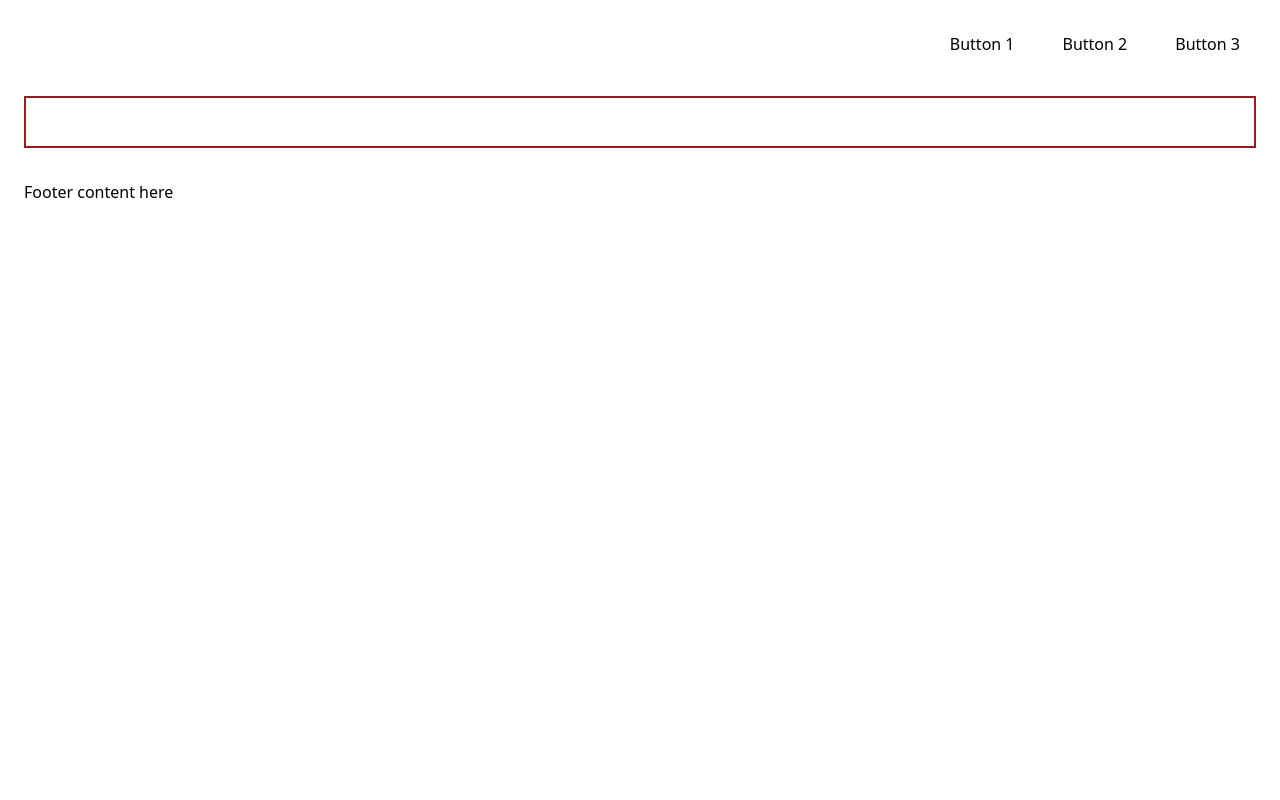
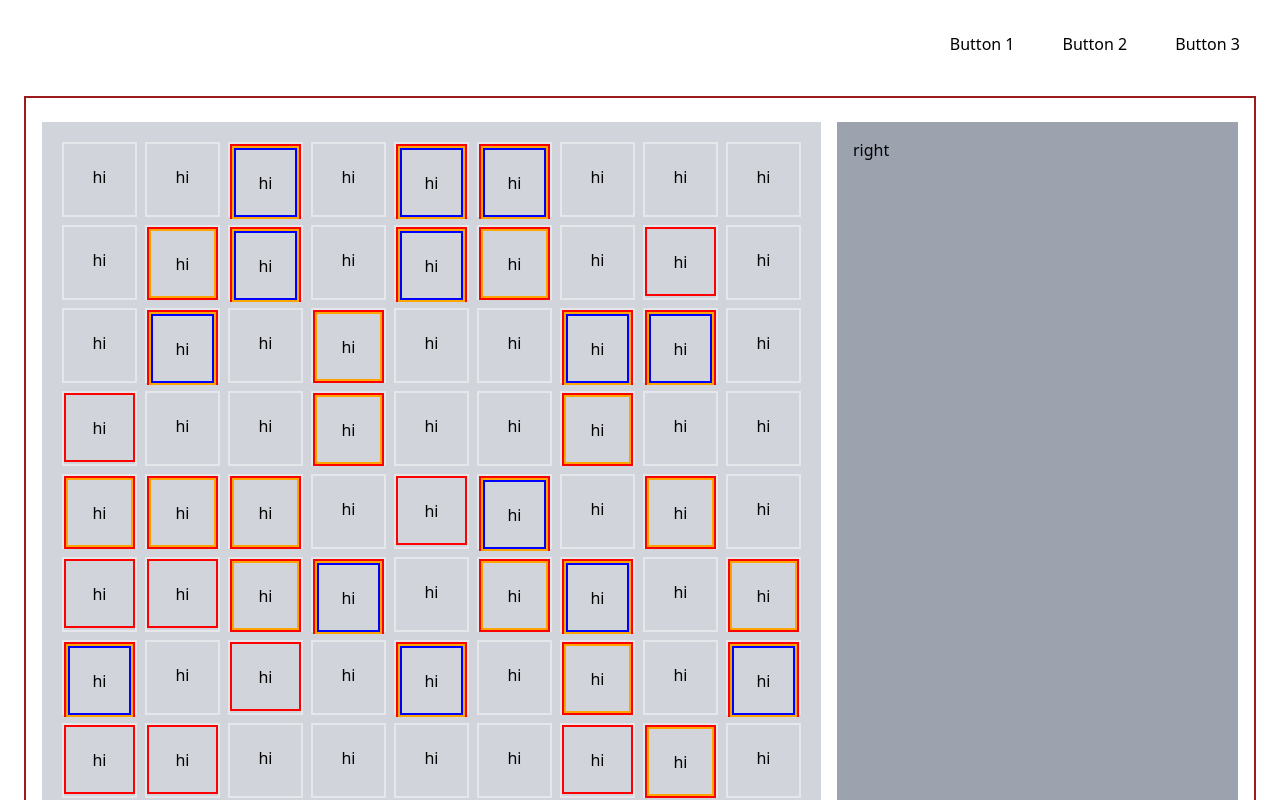
Before and after one commit to DanielLChapman/Palia-Garden, a Next.js app: page / in a window 1280 px wide. Shown: the top 800 px of the page. Built offline with nearby package versions, Linux system fonts and the light colour scheme.

Commit message:
Initial grid setup

```diff
--- a/src/components/App.tsx
+++ b/src/components/App.tsx
@@ -1,15 +1,22 @@
-import React from 'react';
-import { useGrid } from './useGrid';
-import Header from './Header';
-import Footer from './Footer';
+import React, { useState } from "react";
+import { useGrid } from "./useGrid";
+import Header from "./Header";
+import Footer from "./Footer";
+import Grid from "./Grid/Grid";
 
 function App({}) {
-
-    const grid = useGrid();
+    const initialState = useGrid();
+    const [grid, setGrid] = useState(initialState);
 
     return (
-        <main className=' py-6 px-4 mt-4 border-red-800 border-2 '>
-
+        <main className=" py-6 px-4 mt-4 border-red-800 border-2 ">
+            {/* grid */}
+            <div className="flex flex-col md:flex-row space-y-4 md:space-y-0 md:space-x-4">
+                <div className="flex-1 bg-gray-300 p-4">
+                    <Grid grid={grid} setGrid={setGrid} />
+                </div>
+                <div className="flex-1 bg-gray-400 p-4">right</div>
+            </div>
         </main>
     );
 }
--- a/src/components/Effects.tsx
+++ b/src/components/Effects.tsx
@@ -1,23 +1,66 @@
 import { GridState } from "./useGrid";
+
+type Effect =
+  | "Water Retain"
+  | "Quality Boost"
+  | "Grow Speed Increase"
+  | "Weed Block"
+  | "Increased Star Quality Chance"
+  | "Increased Yield Amount";
+
+// If you want to represent the effects as an array for a particular cell:
+export type CellEffects = Effect[];
+
+
+export const getNeighbors: (x:number, y: number, width: number, height: number) => number[][] = (x, y, width = 1, height = 1) => {
+    const neighbors = [];
+
+    // Left neighbors
+    if (x > 0) {
+        for (let j = y; j < y + height; j++) {
+            neighbors.push([x - 1, j]);
+        }
+    }
+
+    // Right neighbors
+    if (x + width < 9) {
+        for (let j = y; j < y + height; j++) {
+            neighbors.push([x + width, j]);
+        }
+    }
+
+    // Top neighbors
+    if (y > 0) {
+        for (let i = x; i < x + width; i++) {
+            neighbors.push([i, y - 1]);
+        }
+    }
+
+    // Bottom neighbors
+    if (y + height < 9) {
+        for (let i = x; i < x + width; i++) {
+            neighbors.push([i, y + height]);
+        }
+    }
+
+    return neighbors;
+}
+
 
 export const applyEffect: (
     grid: GridState,
     x: number,
     y: number,
-    effect: string
-) => GridState = (grid, x, y, effect) => {
+    effect: Effect,
+    width: number,
+    height: number
+) => GridState = (grid, x, y, effect, width = 1, height = 1) => {
     const newGrid = [...grid.map((row) => [...row])];
 
-    const neighbors = [
-        [x + 1, y],
-        [x - 1, y],
-        [x, y + 1],
-        [x, y - 1],
-    ];
+    const neighbors = getNeighbors(x, y, width, height);
 
     for (let [nx, ny] of neighbors) {
         if (newGrid[nx] && newGrid[nx][ny]) {
-            // Check if the neighbor exists (not out of bounds)
             if (!newGrid[nx][ny].effects.includes(effect)) {
                 newGrid[nx][ny].effects.push(effect);
             }
@@ -27,11 +70,12 @@ export const applyEffect: (
     return newGrid;
 };
 
+
 export const removeEffect: (
     grid: GridState,
     x: number,
     y: number,
-    effect: string
+    effect: Effect
 ) => GridState = (grid, x, y, effect) => {
 
     const newGrid = [...grid.map((row) => [...row])];
--- a/src/components/Grid/Grid.tsx
+++ b/src/components/Grid/Grid.tsx
@@ -1,16 +1,35 @@
 import React from 'react';
 import { GridCell, GridState } from '../useGrid';
+import { GridCellComponent } from './GridCell';
 
 type GridProps = {
     grid: GridState;
     setGrid: React.Dispatch<React.SetStateAction<GridState>>;
 };
 
+
+
 const Grid: React.FC<GridProps> = ({ grid, setGrid }) => {
     if (!grid) return <span>Something went really wrong</span>;
+
+    const handleCellClick = (x: number, y: number) => {
+        //handle click
+    }
     return (
-        <div>
-            {/* Render the grid here */}
+        <div className="grid-container flex flex-col">
+            {grid.map((row, rowIndex) => (
+                <div key={rowIndex} className="grid-row flex">
+                    {row.map((cell, cellIndex) => (
+                        <GridCellComponent
+                            key={cellIndex}
+                            cellData={cell}
+                            x={rowIndex}
+                            y={cellIndex}
+                            onCellClick={handleCellClick}
+                        />
+                    ))}
+                </div>
+            ))}
         </div>
     );
 }
--- a/src/components/Grid/GridCell.tsx
+++ b/src/components/Grid/GridCell.tsx
@@ -0,0 +1,48 @@
+import { GridCell } from "../useGrid";
+
+type GridCellProps = {
+    cellData: GridCell;
+    x: number;
+    y: number;
+    onCellClick: (x: number, y: number) => void;
+};
+
+const effectToClassMap: Record<string, string> = {
+    "Water Retain": "effect-red",
+    "Quality Boost": "effect-orange",
+    "Grow Speed Increase": "effect-yellow",
+    "Weed Block": "effect-green",
+    "Increased Yield Amount": "effect-blue",
+    // ... other effects
+};
+
+export const GridCellComponent: React.FC<GridCellProps> = ({ cellData, x, y, onCellClick }) => {
+    const renderEffects = (effects: string[]) => {
+        if (effects.length === 0) {
+            return (
+                <div className="innermost-div flex items-center justify-center min-h-[65px] max-h-[75px]">
+                    <div>
+                        hi
+                    </div>
+                </div>
+            );
+        }
+
+        const effect = effects[0];
+        const remainingEffects = effects.slice(1);
+        const effectClass = effectToClassMap[effect];
+
+        return (
+            <div className={`${effectClass} w-full min-h-[65px] max-h-[75px]`}>
+                {renderEffects(remainingEffects)}
+            </div>
+        );
+    };
+
+
+    return (
+        <div className={`grid-cell w-[75px] h-[75px] border-2 border-black-300 m-1 shadow-inner-blue shadow-inner-yellow`} onClick={() => onCellClick(x, y)}>
+            {renderEffects(cellData.effects)}
+        </div>
+    );
+};
--- a/src/components/useGrid.tsx
+++ b/src/components/useGrid.tsx
@@ -1,4 +1,5 @@
 import { Crop } from "@/data/crops";
+import { CellEffects } from "./Effects";
 
 type FertilizerType = {
     name: string
@@ -6,22 +7,44 @@ type FertilizerType = {
 
 export type GridCell = {
     crop: Crop | null;
-    effects: string[]; // Array of effect names, e.g., ["Water Retain", "Quality Boost"]
+    effects: CellEffects; // Array of effect names, e.g., ["Water Retain", "Quality Boost"]
     fertilizer: FertilizerType | null;
 };
 
 export type GridState = GridCell[][];
 
 export function useGrid(): GridState {
-    const createEmptyCell = (): GridCell => ({
-        crop: null,
-        effects: [],
-        fertilizer: null,
-    });
+    const createEmptyCell = (): GridCell => {
+        let t: GridCell = {
+            crop: null,
+            effects: [],
+            fertilizer: null,
+        }
+
+        const randomNum = Math.floor(Math.random() * 6) + 1;
+
+        if (randomNum === 1) {
+            t.effects.push('Water Retain');
+        }
+        if (randomNum === 2) {
+            t.effects.push('Water Retain');
+            t.effects.push('Quality Boost');
+        }
+        if (randomNum === 3) {
+            t.effects.push('Water Retain');
+            t.effects.push('Quality Boost');
+            t.effects.push("Increased Yield Amount")
+        }
+
+        return t;
+    }
+
 
     const grid: GridState = Array.from({ length: 9 }, () =>
         Array.from({ length: 9 }, createEmptyCell)
     );
 
+    console.log(grid)
+
     return grid;
 }
--- a/src/styles/globals.css
+++ b/src/styles/globals.css
@@ -19,3 +19,33 @@
 body {
 
 }
+
+.effect-red {
+  border: 2px solid red ;
+  box-sizing: border-box;
+}
+
+.effect-orange {
+  border: 2px solid orange;
+  box-sizing: border-box;
+}
+
+.effect-yellow {
+  border: 2px solid yellow;
+  box-sizing: border-box;
+}
+
+.effect-green {
+  border: 2px solid green;
+  box-sizing: border-box;
+}
+
+.effect-blue {
+  border: 2px solid blue;
+  box-sizing: border-box;
+}
+
+.effect-purple {
+  border: 2px solid purple;
+  box-sizing: border-box;
+}
--- a/tailwind.config.ts
+++ b/tailwind.config.ts
@@ -15,6 +15,6 @@ const config: Config = {
       },
     },
   },
-  plugins: [],
+  plugins:  [],
 }
 export default config
```
